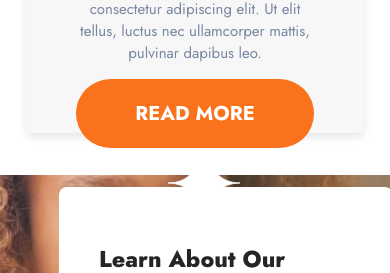
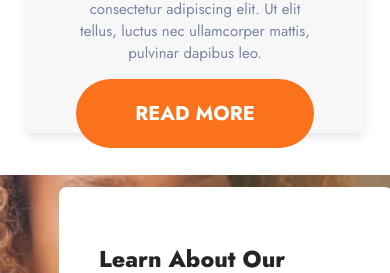
Before and after one commit to HasnainZafarDev/outsource, a Next.js app: page / in a window 390 px wide. Shown: the part 9295-9568 px from the top of the page. Built offline with nearby package versions, Linux system fonts and the light colour scheme.

Commit message:
svg image on mobile commented

```diff
--- a/src/app/globals.css
+++ b/src/app/globals.css
@@ -63,10 +63,11 @@ body {
   }
   @media (max-width: 932px) {
     .svg-image {
-      width: 80px;
-      height: 80px;
-      top: -2rem;
-      left: 42%;
+      display: none;
+      /* width: 80px; */
+      /* height: 80px; */
+      /* top: -2.0rem; */
+      /* left: 42%; */
     }
     .not-found-container{
       .not-found-message{
```
